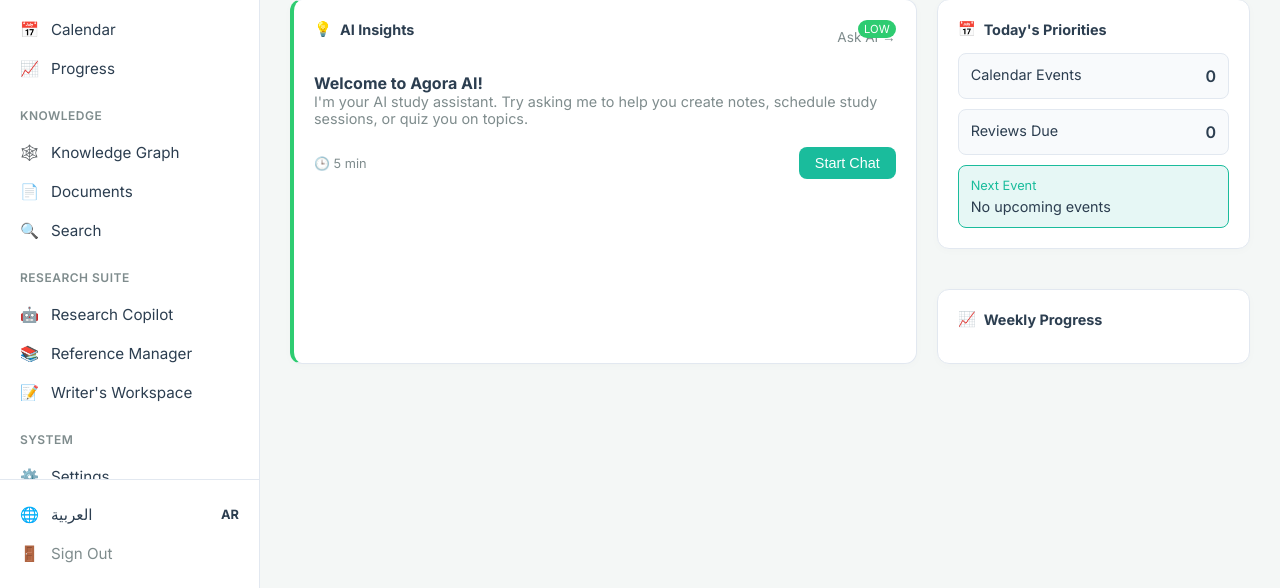
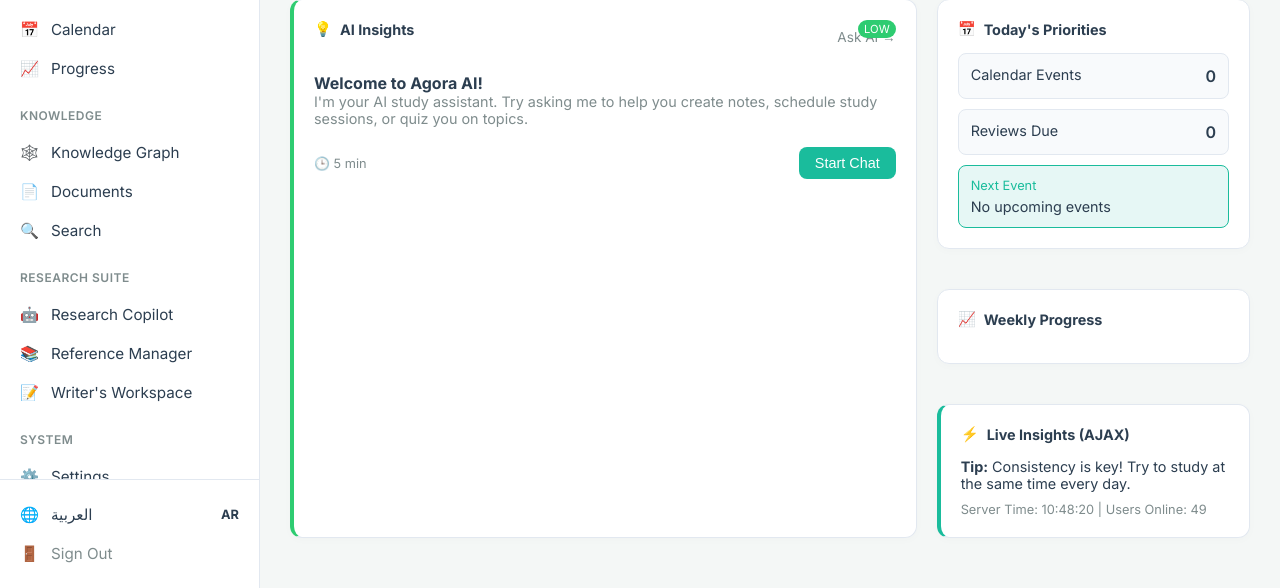
Before and after one commit to yassincodes404/PHPDev, a PHP site: page /php/dashboard.php in a window 1280 px wide. Shown: the part 554-1142 px from the top of the page. Run offline with PHP 8.4, Linux system fonts and the light colour scheme; the visitor is signed in with stand-in values (Sample User, id 1).

Commit message:
feat: add AJAX functionality for live insights on dashboard

```diff
--- /dev/null
+++ b/src/ajax/app.js
@@ -0,0 +1,38 @@
+/**
+ * Simple AJAX Frontend Logic
+ * This script fetches data from handler.php without refreshing the page.
+ */
+
+function refreshDashboardData() {
+    console.log("Fetching live data via AJAX...");
+
+    // Use the modern Fetch API to make an AJAX call
+    fetch('../ajax/handler.php')
+        .then(response => {
+            if (!response.ok) {
+                throw new Error('Network response was not ok');
+            }
+            return response.json(); // Parse the JSON data
+        })
+        .then(data => {
+            console.log("Data received:", data);
+
+            // Update the UI elements if they exist on the page
+            const tipElement = document.getElementById('live-study-tip');
+            const timeElement = document.getElementById('server-time');
+            const userCountElement = document.getElementById('online-users');
+
+            if (tipElement) tipElement.innerText = data.study_tip;
+            if (timeElement) timeElement.innerText = data.server_time;
+            if (userCountElement) userCountElement.innerText = data.online_users;
+        })
+        .catch(error => {
+            console.error('There was a problem with the fetch operation:', error);
+        });
+}
+
+// Automatically refresh data every 10 seconds
+setInterval(refreshDashboardData, 10000);
+
+// Also run it once when the script loads
+document.addEventListener('DOMContentLoaded', refreshDashboardData);
--- /dev/null
+++ b/src/ajax/handler.php
@@ -0,0 +1,29 @@
+<?php
+/**
+ * Simple AJAX Backend Handler
+ * This file returns JSON data to be consumed by JavaScript.
+ */
+
+// Set header to return JSON
+header('Content-Type: application/json');
+
+// Simulate a database check or calculation
+$study_tips = [
+    "Consistency is key! Try to study at the same time every day.",
+    "Take short breaks every 25 minutes (Pomodoro technique).",
+    "Explain what you learned to someone else to reinforce it.",
+    "Stay hydrated and get enough sleep for better memory retention.",
+    "Active recall is better than passive reading."
+];
+
+// Prepare the response data
+$response = [
+    'status' => 'success',
+    'server_time' => date('H:i:s'),
+    'study_tip' => $study_tips[array_rand($study_tips)],
+    'online_users' => rand(5, 50) // Simulating live data
+];
+
+// Return the data as a JSON string
+echo json_encode($response);
+?>
--- a/src/php/dashboard.php
+++ b/src/php/dashboard.php
@@ -90,8 +90,23 @@
           <span>📈</span> Weekly Progress
         </h3>
       </div>
+
+      <!-- AJAX DEMO: Live Insights -->
+      <div class="card" style="border-left: 4px solid var(--primary-color);">
+        <h3 class="dash-section-title">
+          <span>⚡</span> Live Insights (AJAX)
+        </h3>
+        <p class="dash-text-sm"><strong>Tip:</strong> <span id="live-study-tip">Loading...</span></p>
+        <p class="dash-text-xs" style="margin-top: 10px;">
+          Server Time: <span id="server-time">--:--:--</span> |
+          Users Online: <span id="online-users">0</span>
+        </p>
+      </div>
     </div>
   </div>
 </div>
 
+<!-- Include AJAX Script -->
+<script src="../ajax/app.js"></script>
+
 <?php page_end(); ?>
```
